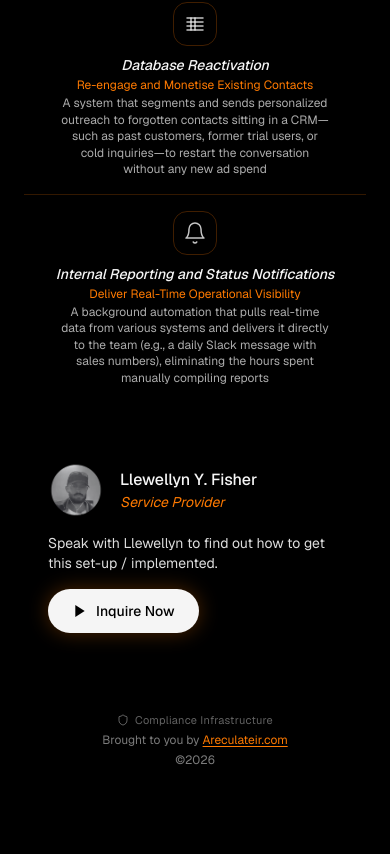
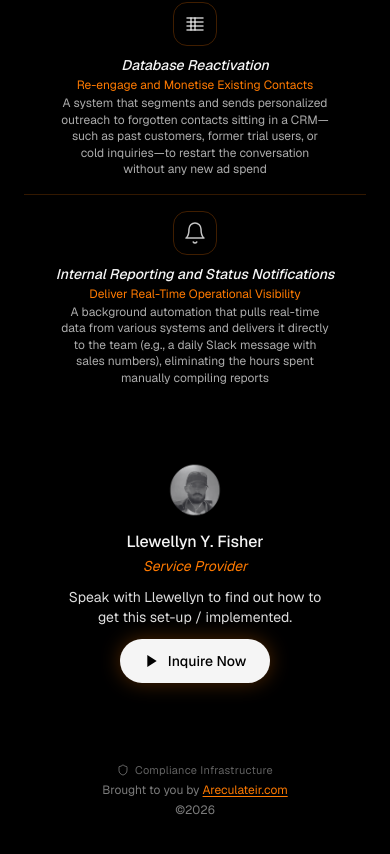
Before and after one commit to telluricaquarian/areculateirservices, a Next.js app: page / in a window 390 px wide. Shown: the part 867-1721 px from the top of the page. Before the commit the page ends 1687 px from the top, so only its background shows below. Built offline with nearby package versions, Linux system fonts and the light colour scheme; a web font is replaced by a local one.

Commit message:
center-align service provider section on mobile

```diff
--- a/components/bottom-cta.tsx
+++ b/components/bottom-cta.tsx
@@ -6,9 +6,8 @@ export function BottomCTA() {
       {/* Mobile: Spartan as background */}
       <div className="md:hidden relative">
         {/* Content */}
-        <div className="relative z-10 px-6 py-8 flex flex-col gap-4">
-          {/* Profile */}
-          <div className="flex items-center gap-4">
+        <div className="relative z-10 px-6 py-8 flex flex-col items-center gap-3 text-center">
+          {/* Profile image */}
           <Image
             src="/displaytypebeats.png"
             alt="Llewellyn Y. Fisher"
@@ -16,14 +15,15 @@ export function BottomCTA() {
             height={56}
             className="rounded-full object-cover"
           />
-            <div>
+
+          {/* Name + role */}
+          <div className="flex flex-col gap-0.5">
             <p className="text-foreground font-medium">Llewellyn Y. Fisher</p>
             <p className="text-primary italic text-sm">Service Provider</p>
           </div>
-          </div>
 
           {/* CTA Text */}
-          <p className="text-foreground/90 text-sm leading-snug">
+          <p className="text-foreground/90 text-sm leading-snug max-w-[260px]">
             Speak with Llewellyn to find out how to get this set-up / implemented.
           </p>
 
```
Lines whose indentation alone changed are shown as unchanged.
